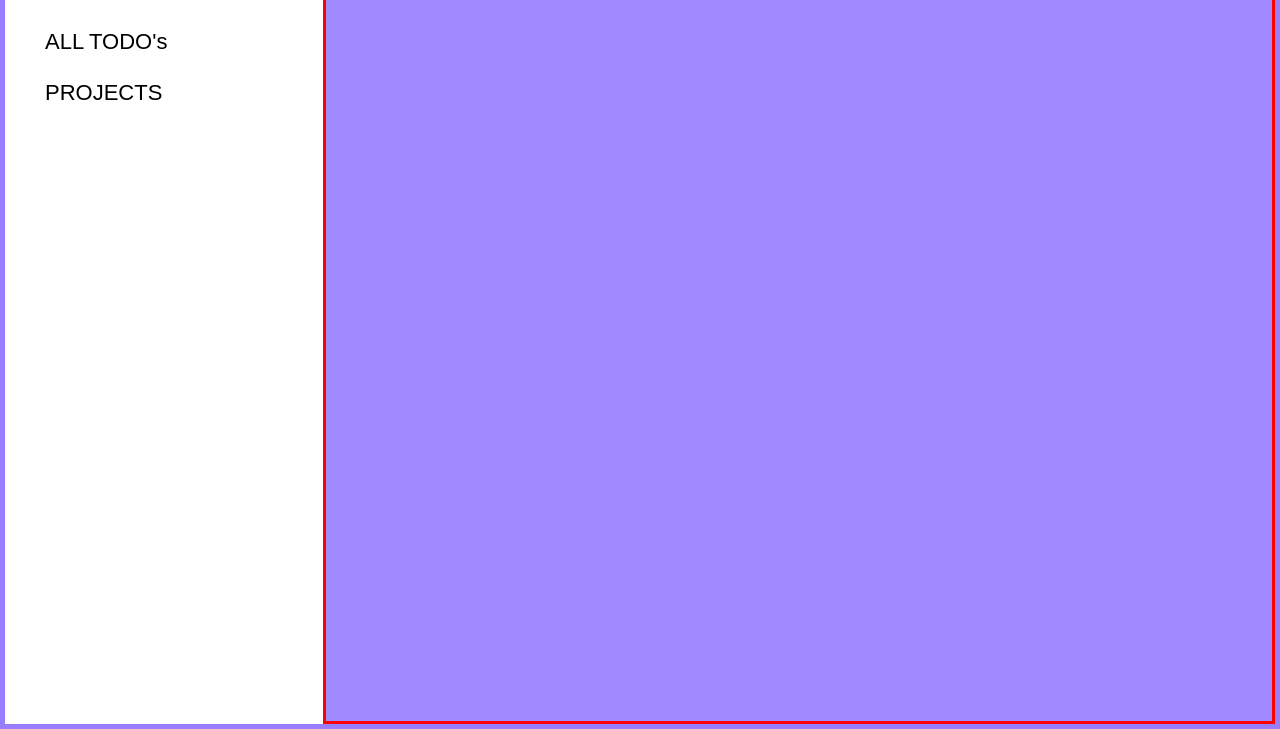
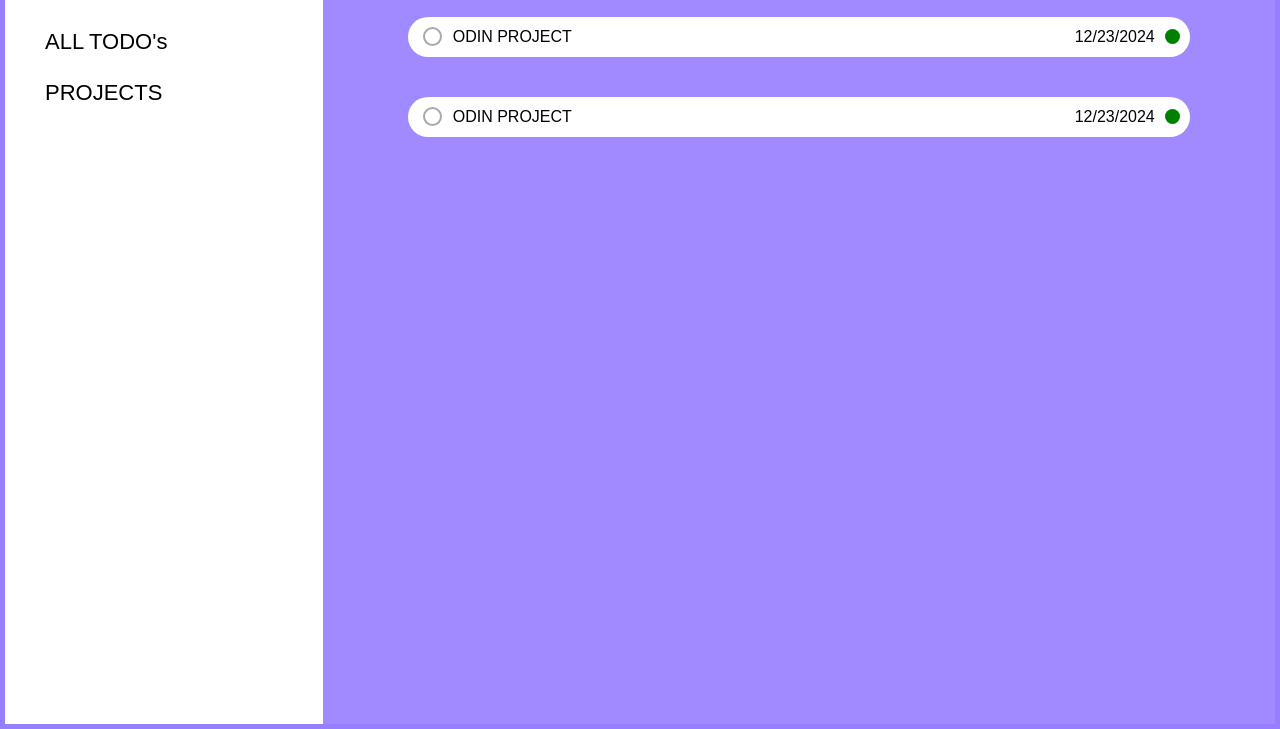
Before and after one commit to Simba-Ndewere/Todo-List, a website built with webpack: page src/index.html in a window 1280 px wide. Shown: the part 81-810 px from the top of the page. Built offline with nearby package versions, Linux system fonts and the light colour scheme.

Commit message:
design todo card showing check box, title, date and priority colour

```diff
--- a/src/index.css
+++ b/src/index.css
@@ -96,7 +96,9 @@ li:hover {
 .bottom {
     display: flex;
     flex: 10;
-    border: solid 3px red ;
+    flex-direction: column;
+    gap: 20px;
+    align-items: center;
 }
 
 .slide {
@@ -183,6 +185,85 @@ input:checked~.slide {
     opacity: 1;
 }
 
+.todoContainer {
+    background-color: white;
+    border-radius: 25px;
+    margin-top: 20px;
+    width: 80%;
+    min-height: 40px;
+    display: flex;
+    align-items: center;
+    font-family: 'Quicksand', sans-serif;
+    padding-left: 10px;
+    padding-right: 10px;
+    justify-content: space-between;
+}
+
+.leftSide {
+    display: flex;
+    align-items: center;
+}
+
+.rightSide {
+    display: flex;
+    gap: 10px;
+    align-items: center;
+}
+
+.priority {
+    border-radius: 50px;
+    background-color: green;
+    width: 15px;
+    height: 15px;
+}
+
+.containerCheck {
+    display: block;
+    position: relative;
+    padding-left: 35px;
+    margin-bottom: 25px;
+    cursor: pointer;
+    font-size: 22px;
+    -webkit-user-select: none;
+    -moz-user-select: none;
+    -ms-user-select: none;
+    user-select: none;
+  }
+
+  .containerCheck input {
+    position: absolute;
+    opacity: 0;
+    cursor: pointer;
+    height: 0;
+    width: 0;
+  }
+
+  .checkmark {
+    position: absolute;
+    top: 3px;
+    left: 5px;
+    height: 15px;
+    width: 15px;
+    background-color: #eee;
+    border-radius: 30px;
+    background-color: white;
+    border: solid 2px darkgray;
+  }
+
+  .containerCheck:hover input ~ .checkmark {
+    background-color: #ccc;
+  }
+
+  .containerCheck input:checked ~ .checkmark {
+    background-color: darkgray;
+  }
+
+  .checkmark:after {
+    content: "";
+    position: absolute;
+    display: none;
+  }
+
 
 /* Tablet design */
 @media (max-width: 1280px) {
@@ -243,6 +324,11 @@ input:checked~.slide {
         align-items: start;
         padding-right: 20px;
     }
+
+    .todoContainer {
+        width: 95%;
+        font-size: 15px;
+    }
 }
 
 html {
--- a/src/index.js
+++ b/src/index.js
@@ -1,9 +1,14 @@
 import "./index.css";
 import Todo from "./todo";
+import createTodo from "./todoDom";
+
 //create todos,
 //edit todos,
 //change dom
 //save to local storage
+//view todo's
 
 const todo1 = new Todo("odin project", "entire course", "12/23/2024", "Medium", false);
 console.log(todo1);
+createTodo(todo1);
+createTodo(todo1);
--- a/src/todoDom.js
+++ b/src/todoDom.js
@@ -0,0 +1,47 @@
+const bottom = document.querySelector(".bottom");
+
+const createTodo = (todo) => {
+    const todoContainer = document.createElement("div");
+    todoContainer.classList.add("todoContainer");
+    bottom.appendChild(todoContainer);
+
+    const title = document.createElement("div");
+    title.textContent = todo.title.toUpperCase();
+
+    const date = document.createElement("div");
+    date.textContent = todo.dueDate.toUpperCase();
+
+    const leftSide = document.createElement("div");
+    leftSide.classList.add("leftSide");
+
+    const rightSide = document.createElement("div");
+    rightSide.classList.add("rightSide");
+
+    todoContainer.appendChild(leftSide);
+    todoContainer.appendChild(rightSide);
+
+    const priority = document.createElement("div");
+    priority.classList.add("priority");
+
+    //<label class="containerCheck">
+      //  <input type="checkbox">
+        //    <span class="checkmark"></span>
+    //</label>
+
+    const checkLabel = document.createElement("label");
+    checkLabel.classList.add("containerCheck");
+    const checkInput = document.createElement("input");
+    checkInput.setAttribute("type", "checkbox");
+    const checkSpan = document.createElement("span");
+    checkSpan.classList.add("checkmark");
+    checkLabel.appendChild(checkInput);
+    checkLabel.appendChild(checkSpan);
+
+    leftSide.appendChild(checkLabel);
+    leftSide.appendChild(title);
+
+    rightSide.appendChild(date);
+    rightSide.appendChild(priority);
+}
+
+export default createTodo;
```
Also changed, not shown: src/index.html (+0 -1 lines).
